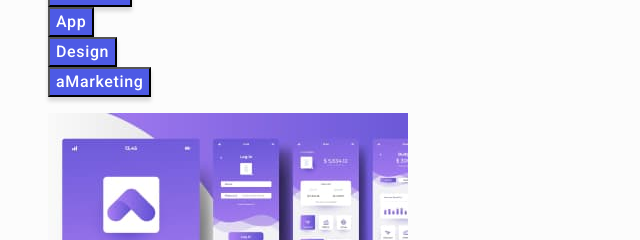
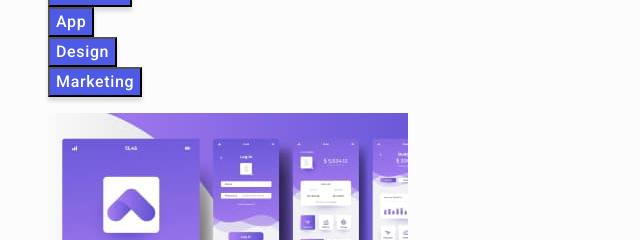
Before and after one commit to AnnaBand/goit-markup-hw-02, a plain HTML site: page portfolio.html in a window 1280 px wide. Shown: the part 302-542 px from the top of the page, 0-640 px from the left. Drawn offline with Linux system fonts and the light colour scheme.

Commit message:
index.html

```diff
--- a/portfolio.html
+++ b/portfolio.html
@@ -48,7 +48,7 @@
                 <button type="button" class="filter-button cursor">Design</button>
             </li>
             <li>
-                <button type="button" class="filter-button cursor">aMarketing</button>
+                <button type="button" class="filter-button cursor">Marketing</button>
             </li>
         </ul>
         <ul class="list">
```
